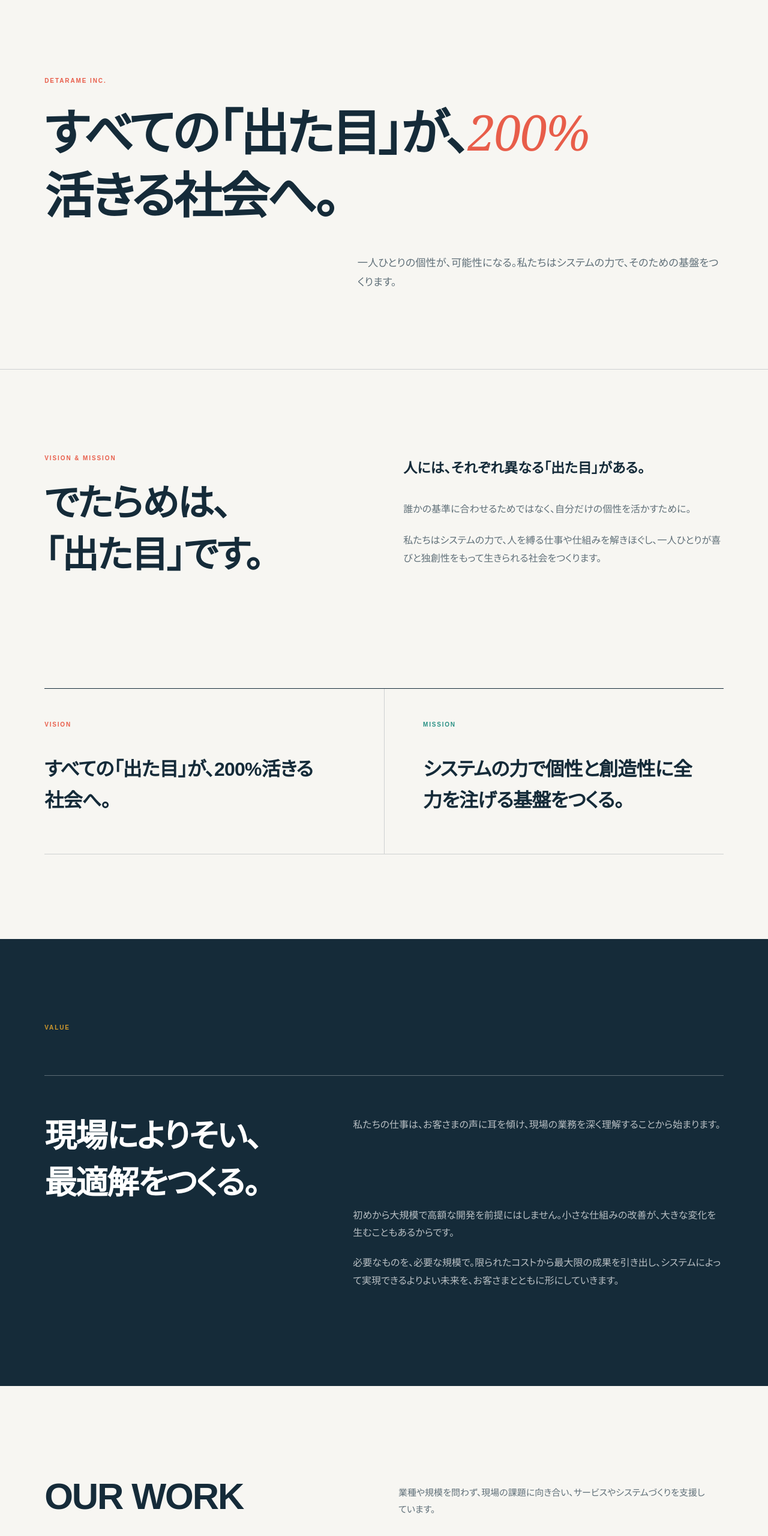
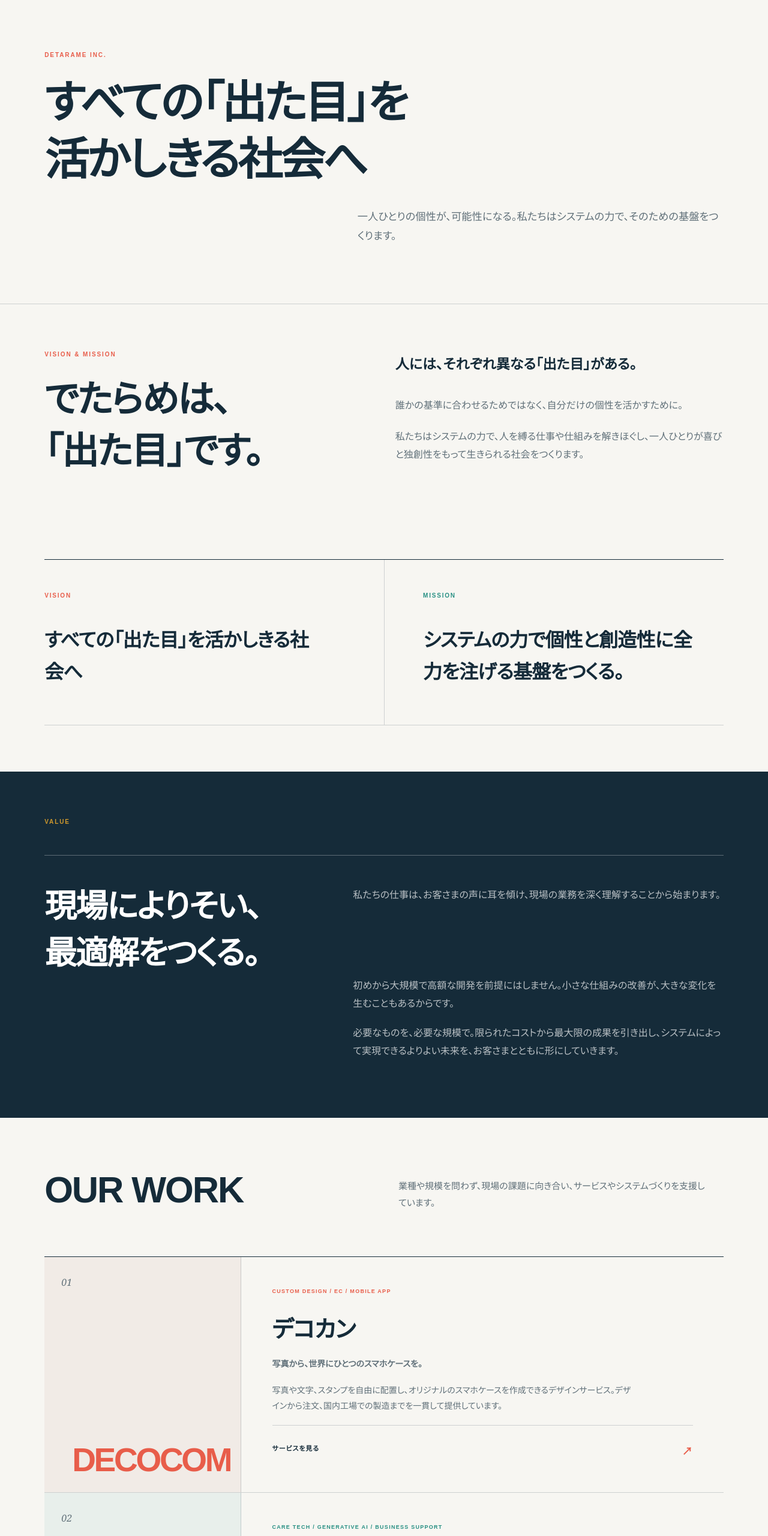
Before and after one commit to kenta-wakasa/detarame-web, a plain HTML site: page index.html in a window 1280 px wide. Shown: the part 120-2680 px from the top of the page at 60% size. Drawn offline with Linux system fonts and the light colour scheme.

Commit message:
Update vision and tighten responsive spacing

```diff
--- a/index.html
+++ b/index.html
@@ -4,17 +4,17 @@
   <meta charset="utf-8">
   <meta name="viewport" content="width=device-width, initial-scale=1">
   <meta name="theme-color" content="#FAF9F6">
-  <meta name="description" content="すべての「出た目」が、200%活きる社会へ。株式会社でたらめは、システムの力で個性と創造性に全力を注げる基盤をつくります。">
+  <meta name="description" content="すべての「出た目」を活かしきる社会へ。株式会社でたらめは、システムの力で個性と創造性に全力を注げる基盤をつくります。">
   <meta property="og:type" content="website">
   <meta property="og:title" content="株式会社でたらめ">
-  <meta property="og:description" content="すべての「出た目」が、200%活きる社会へ。">
+  <meta property="og:description" content="すべての「出た目」を活かしきる社会へ。">
   <meta property="og:url" content="https://detarame.net/">
   <meta property="og:image" content="https://detarame.net/assets/og.png">
   <meta name="twitter:card" content="summary_large_image">
   <meta name="twitter:title" content="株式会社でたらめ">
-  <meta name="twitter:description" content="すべての「出た目」が、200%活きる社会へ。">
+  <meta name="twitter:description" content="すべての「出た目」を活かしきる社会へ。">
   <meta name="twitter:image" content="https://detarame.net/assets/og.png">
-  <title>株式会社でたらめ｜すべての「出た目」が、200%活きる社会へ。</title>
+  <title>株式会社でたらめ｜すべての「出た目」を活かしきる社会へ</title>
   <link rel="icon" href="logo/detarame-vision-mark.svg" type="image/svg+xml">
   <link rel="stylesheet" href="site.css">
 </head>
@@ -38,7 +38,7 @@
     <section class="hero" id="top" aria-labelledby="hero-title">
       <div class="hero-copy">
         <p class="eyebrow">DETARAME INC.</p>
-        <h1 id="hero-title">すべての<span>「出た目」</span>が、<strong>200%</strong> 活きる社会へ。</h1>
+        <h1 id="hero-title">すべての<span>「出た目」を</span><span class="hero-goal">活かしきる社会へ</span></h1>
         <p class="hero-lead">一人ひとりの個性が、可能性になる。私たちはシステムの力で、そのための基盤をつくります。</p>
       </div>
     </section>
@@ -56,7 +56,7 @@
       <div class="principles">
         <article class="principle principle-vision">
           <p class="principle-label">VISION</p>
-          <h3>すべての「出た目」が、200%活きる社会へ。</h3>
+          <h3>すべての「出た目」を活かしきる社会へ</h3>
         </article>
         <article class="principle principle-mission">
           <p class="principle-label">MISSION</p>
@@ -181,7 +181,7 @@
       <img src="logo/detarame-vision-mark.svg" alt="" width="76" height="76">
       <span><small>株式会社</small>でたらめ</span>
     </a>
-    <p>すべての「出た目」が、200%活きる社会へ。</p>
+    <p>すべての「出た目」を活かしきる社会へ</p>
     <a class="footer-contact" href="mailto:contact@detarame.net">contact@detarame.net</a>
     <small class="copyright">&copy; DETARAME INC.</small>
   </footer>
--- a/site.css
+++ b/site.css
@@ -10,7 +10,7 @@
   --gold: #cf992d;
   --blue: #4972a5;
   --side-pad: clamp(24px, 5.8vw, 84px);
-  --section-pad: clamp(92px, 11vw, 154px);
+  --section-pad: clamp(64px, 6vw, 84px);
   --max-width: 1180px;
 }
 
@@ -91,9 +91,8 @@ a { color: inherit; }
 
 .hero {
   display: grid;
-  min-height: 92svh;
   align-items: end;
-  padding: 170px var(--side-pad) clamp(76px, 10vw, 128px);
+  padding: clamp(150px, 16vw, 210px) var(--side-pad) clamp(72px, 8vw, 96px);
   border-bottom: 1px solid var(--line);
 }
 .hero-copy { width: min(100%, var(--max-width)); margin: 0 auto; }
@@ -106,24 +105,18 @@ a { color: inherit; }
   letter-spacing: .19em;
 }
 .hero h1 {
-  max-width: 980px;
+  max-width: 920px;
   margin: 0;
-  font-size: clamp(43px, 6.4vw, 82px);
+  font-size: clamp(43px, 5.8vw, 76px);
   font-weight: 650;
   line-height: 1.28;
   letter-spacing: -.045em;
 }
 .hero h1 span { white-space: nowrap; }
-.hero h1 strong {
-  color: var(--coral);
-  font-family: Georgia, "Times New Roman", serif;
-  font-style: italic;
-  font-weight: 400;
-  letter-spacing: -.03em;
-}
+.hero h1 .hero-goal { display: inline-block; }
 .hero-lead {
   max-width: 610px;
-  margin: 42px 0 0 auto;
+  margin: 32px 0 0 auto;
   color: var(--ink-soft);
   font-size: clamp(15px, 1.35vw, 18px);
 }
@@ -145,7 +138,7 @@ a { color: inherit; }
 .philosophy {
   display: grid;
   grid-template-columns: minmax(0, .95fr) minmax(320px, 1.05fr);
-  gap: clamp(58px, 9vw, 126px);
+  gap: clamp(48px, 7vw, 96px);
 }
 .philosophy-body {
   align-self: end;
@@ -162,7 +155,7 @@ a { color: inherit; }
   display: grid;
   grid-column: 1 / -1;
   grid-template-columns: 1fr 1fr;
-  margin-top: clamp(34px, 5vw, 70px);
+  margin-top: clamp(28px, 4vw, 48px);
   border-top: 1px solid var(--ink);
   border-bottom: 1px solid var(--line);
 }
@@ -193,8 +186,8 @@ a { color: inherit; }
 .value > * { width: min(100%, var(--max-width)); margin-right: auto; margin-left: auto; }
 .value .eyebrow { color: var(--gold); }
 .value-card {
-  margin-top: clamp(42px, 6vw, 72px);
-  padding-top: clamp(42px, 5vw, 62px);
+  margin-top: clamp(28px, 4vw, 48px);
+  padding-top: clamp(30px, 4vw, 46px);
   border-top: 1px solid rgba(255, 255, 255, .3);
 }
 .value-copy {
@@ -223,7 +216,7 @@ a { color: inherit; }
   grid-template-columns: 1fr 1fr;
   gap: 48px;
   align-items: end;
-  margin-bottom: clamp(64px, 8vw, 100px);
+  margin-bottom: clamp(46px, 6vw, 68px);
 }
 .works-heading > p {
   max-width: 520px;
@@ -234,7 +227,7 @@ a { color: inherit; }
 .featured-works { border-top: 1px solid var(--ink); }
 .work-card {
   display: grid;
-  grid-template-columns: minmax(220px, .68fr) minmax(0, 1.32fr);
+  grid-template-columns: minmax(220px, .58fr) minmax(0, 1.42fr);
   min-width: 0;
   color: inherit;
   border-bottom: 1px solid var(--line);
@@ -243,7 +236,7 @@ a { color: inherit; }
 .work-visual {
   position: relative;
   display: flex;
-  min-height: 360px;
+  min-height: 300px;
   align-items: flex-end;
   justify-content: space-between;
   overflow: hidden;
@@ -261,16 +254,15 @@ a { color: inherit; }
 }
 .work-name {
   font-family: Arial, Helvetica, sans-serif;
-  font-size: clamp(34px, 5vw, 72px);
+  font-size: clamp(34px, 4.3vw, 60px);
   font-weight: 700;
   line-height: .9;
   letter-spacing: -.06em;
-  writing-mode: vertical-rl;
 }
 .work-content {
   display: flex;
   flex-direction: column;
-  padding: clamp(34px, 5vw, 70px);
+  padding: clamp(32px, 4vw, 54px);
 }
 .work-category {
   margin: 0 0 30px;
@@ -309,8 +301,8 @@ a { color: inherit; }
   display: grid;
   grid-template-columns: .85fr 1.15fr;
   gap: clamp(48px, 9vw, 120px);
-  margin-top: clamp(96px, 11vw, 140px);
-  padding-top: clamp(46px, 6vw, 70px);
+  margin-top: clamp(68px, 8vw, 96px);
+  padding-top: clamp(36px, 5vw, 52px);
   border-top: 1px solid var(--ink);
 }
 .other-works h3 { max-width: 470px; margin: 0; font-size: clamp(22px, 2.4vw, 32px); font-weight: 600; line-height: 1.7; }
@@ -364,7 +356,7 @@ a { color: inherit; }
   display: grid;
   grid-template-columns: .72fr 1.28fr;
   gap: clamp(42px, 8vw, 110px);
-  padding: clamp(54px, 7vw, 86px) 0 0;
+  padding: clamp(42px, 5vw, 60px) 0 0;
   border-top: 1px solid var(--ink);
 }
 .contact .eyebrow { color: var(--coral); }
@@ -405,7 +397,7 @@ a { color: inherit; }
   grid-template-columns: 1fr auto;
   gap: 28px;
   align-items: end;
-  padding: clamp(64px, 8vw, 100px) var(--side-pad) 30px;
+  padding: clamp(52px, 6vw, 74px) var(--side-pad) 30px;
   color: var(--paper);
   background: var(--ink);
 }
@@ -427,7 +419,7 @@ a { color: inherit; }
 @media (max-width: 820px) {
   .site-header { padding-top: 20px; }
   .site-header nav { display: none; }
-  .hero { min-height: 780px; padding-top: 140px; }
+  .hero { padding-top: 140px; }
   .hero-lead { margin-left: 0; }
   .philosophy,
   .works-heading,
@@ -439,7 +431,7 @@ a { color: inherit; }
   .value-copy { grid-template-columns: 1fr; }
   .value-copy p { grid-column: 1; }
   .work-card { grid-template-columns: minmax(150px, .45fr) minmax(0, 1.55fr); }
-  .work-visual { min-height: 330px; }
+  .work-visual { min-height: 280px; }
   .contact h2,
   .contact-inner > p:not(.eyebrow) { grid-column: 1; }
   .contact-inner > p:not(.eyebrow) { margin-top: -24px; }
@@ -449,12 +441,12 @@ a { color: inherit; }
 @media (max-width: 560px) {
   .brand { font-size: 20px; }
   .brand img { width: 38px; height: 38px; }
-  .hero { min-height: 700px; }
+  .hero { padding-top: 128px; padding-bottom: 68px; }
   .hero h1 { font-size: clamp(39px, 12vw, 56px); }
   .section-heading h2 { font-size: 38px; }
   .work-card { grid-template-columns: 1fr; }
-  .work-visual { min-height: 180px; border-right: 0; border-bottom: 1px solid var(--line); }
-  .work-name { font-size: 48px; writing-mode: initial; }
+  .work-visual { min-height: 160px; border-right: 0; border-bottom: 1px solid var(--line); }
+  .work-name { font-size: 44px; }
   .work-content { padding: 30px 0 42px; }
   .company-profile > div { grid-template-columns: 1fr; gap: 3px; }
   .contact-link { font-size: clamp(21px, 7vw, 30px); }
```
